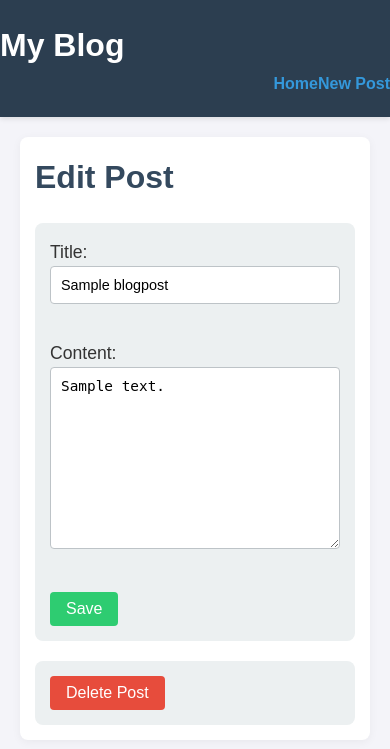
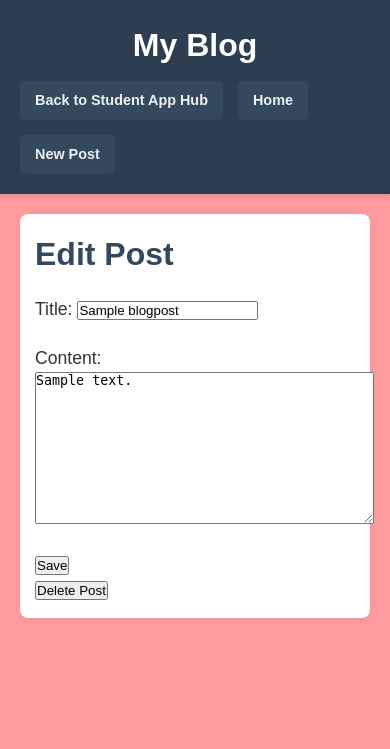
Before and after one commit to SamuelM45/ET721_lab_student_app2, a Django app: page /blog/post/1/edit/ in a window 390 px wide. Shown: the top 749 px of the page. Run offline with Django 5.2, Linux system fonts and the light colour scheme; tables that the repository leaves empty hold one stand-in row (values such as "Sample post").

Commit message:
Added more styling

```diff
--- a/blog/static/blog/styles.css
+++ b/blog/static/blog/styles.css
@@ -1,14 +1,12 @@
-/* Reset some default browser styles */
+/* Reset and Basic Layout */
 * {
   margin: 0;
   padding: 0;
   box-sizing: border-box;
 }
-
-  /* Basic layout */
 body {
   font-family: 'Arial', sans-serif;
-    background-color: #f4f4f9;
+  background:  #ff9a9e;
   color: #333;
   line-height: 1.6;
 }
@@ -16,34 +14,37 @@
 /* Header Styling */
 header {
   background-color: #2c3e50;
-    padding: 20px 0;
   color: #fff;
   box-shadow: 0 2px 5px rgba(0, 0, 0, 0.1);
+  display: flex;
+  justify-content: space-between;
+  align-items: center;
+  padding: 20px 40px;
 }
-
 header h1 {
   font-size: 2.5rem;
   font-weight: 700;
+  margin: 0;
+}
+header nav {
+  display: flex;
+  gap: 50px; /* Add larger gap between navigation items */
+}
+header nav a {
+  padding: 10px 20px;
+  font-size: 1rem;
+  text-decoration: none;
+  color: #ecf0f1;
+  background-color: #34495e;
+  border-radius: 5px;
+  transition: background-color 0.3s ease, color 0.3s ease;
+}
+header nav a:hover {
+  background-color: #1abc9c;
+  color: #fff;
 }
 
-  header nav {
-    display: flex;
-    justify-content: flex-end;
-  }
-
-  header nav p {
-    padding: 0 20px;
-    margin: 0;
-    font-size: 1rem;
-    cursor: pointer;
-    transition: color 0.3s ease;
-  }
-
-  header nav p:hover {
-    color: #ecf0f1;
-  }
-
-  /* Main content */
+/* Main Content */
 main {
   max-width: 1000px;
   margin: 40px auto;
@@ -59,150 +60,46 @@
   margin-bottom: 15px;
   color: #34495e;
 }
-
 h3 {
   font-size: 1.5rem;
   margin-bottom: 15px;
   color: #7f8c8d;
 }
-
 p {
   font-size: 1.1rem;
   margin-bottom: 20px;
 }
-
 a {
   color: #3498db;
   text-decoration: none;
   font-weight: bold;
   transition: color 0.3s ease;
 }
-
 a:hover {
   color: #2980b9;
 }
 
-  /* Form Styling */
-  form {
-    margin-top: 20px;
+/* Responsive Design */
+@media (max-width: 768px) {
+  header {
+      flex-direction: column;
+      align-items: center;
       padding: 20px;
-    background-color: #ecf0f1;
-    border-radius: 8px;
   }
-
-  form input,
-  form textarea {
-    width: 100%;
-    padding: 10px;
-    margin-bottom: 15px;
-    border: 1px solid #bdc3c7;
-    border-radius: 4px;
-    font-size: 1rem;
-    background-color: #fff;
-  }
-
-  form button {
-    background-color: #2ecc71;
-    color: white;
-    padding: 10px 20px;
-    font-size: 1.1rem;
-    border: none;
-    border-radius: 4px;
-    cursor: pointer;
-    transition: background-color 0.3s ease;
-  }
-
-  form button:hover {
-    background-color: #27ae60;
-  }
-
-  /* Delete Button Styling */
-  .delete {
-    background-color: #e74c3c;
-    color: white;
-    padding: 10px 20px;
-    font-size: 1.1rem;
-    border: none;
-    border-radius: 4px;
-    cursor: pointer;
-    transition: background-color 0.3s ease;
-  }
-
-  .delete:hover {
-    background-color: #c0392b;
-  }
-
-  /* List of Posts */
-  ul {
-    list-style-type: none;
-    padding-left: 0;
-  }
-
-  ul li {
+  header h1 {
+      font-size: 2rem;
       margin-bottom: 10px;
   }
-
-  ul li a {
-    font-size: 1.2rem;
-    color: #2c3e50;
-    font-weight: bold;
+  header nav {
+      gap: 15px;
+      flex-wrap: wrap;
   }
-
-  ul li a:hover {
-    color: #2980b9;
+  header nav a {
+      font-size: 0.9rem;
+      padding: 8px 15px;
   }
-
-  /* Footer Styling (Optional) */
-  footer {
-    background-color: #2c3e50;
-    color: #fff;
-    text-align: center;
-    padding: 20px 0;
-    font-size: 0.9rem;
-    margin-top: 40px;
-  }
-
-  footer a {
-    color: #ecf0f1;
-    text-decoration: none;
-  }
-
-  footer a:hover {
-    color: #3498db;
-  }
-
-  /* Responsive Design */
-  @media (max-width: 768px) {
-    header h1 {
-      font-size: 2rem;
-    }
-
-    header nav p {
-      padding: 0 10px;
-      font-size: 0.9rem;
-    }
-
   main {
       margin: 20px;
       padding: 15px;
   }
-
-    form {
-      padding: 15px;
 }
-
-    form input,
-    form textarea {
-      font-size: 0.9rem;
-    }
-
-    form button {
-      font-size: 1rem;
-      padding: 8px 16px;
-    }
-
-    .delete {
-      font-size: 1rem;
-      padding: 8px 16px;
-    }
-  }
--- a/blog/templates/blog/base.html
+++ b/blog/templates/blog/base.html
@@ -15,6 +15,7 @@
 
         <!-- Navigation Menu -->
         <nav>
+            <a href="/">Back to Student App Hub</a>
             <a href="{% url 'post_list' %}">Home</a>
             <a href="{% url 'post_create' %}">New Post</a>
         </nav>
--- a/home/templates/home/index.html
+++ b/home/templates/home/index.html
@@ -13,8 +13,7 @@
     <ul>
         <li><a href="/dolist/">To-Do List App</a></li>
         <li><a href="/post/">Image Uploader App</a></li>
-        <li><a href="/blog/">blog</a></li>
-        <!-- Add more apps here in the future -->
+        <li><a href="/blog/">Blog App</a></li>
     </ul>
 </body>
 </html>
--- a/templates/post.html
+++ b/templates/post.html
@@ -5,14 +5,16 @@
     <meta name="viewport" content="width=device-width, initial-scale=1.0">
     <title>Upload an image</title>
     {% load static %}
-    <link rel="stylesheet" href="{% static 'style.css'%}">
+    <link rel="stylesheet" href="{% static 'style.css' %}">
 </head>
 <body>
+    <div class="maincontainer">
         <h1 class="posttitle">Upload an image</h1>
         <form method="post" enctype="multipart/form-data" class="form_post">
             {% csrf_token %}
             {{ form.as_p }}
             <button type="submit" class="btnsubmit">Submit new image post</button>
         </form>
+    </div>
 </body>
 </html>
--- a/templates/posthome.html
+++ b/templates/posthome.html
@@ -13,6 +13,7 @@
             <nav>
                 <a href="/" class="back_home_btn">Back to Home</a>
                 <a href="{% url 'add_post' %}" class="upload_img_btn">Upload Images</a>
+
             </nav>
         </section>
         <section class="albumcontainer">
```
Also changed, not shown: static/style.css (+48 -0 lines), db.sqlite3. Lines whose indentation alone changed are shown as unchanged.
